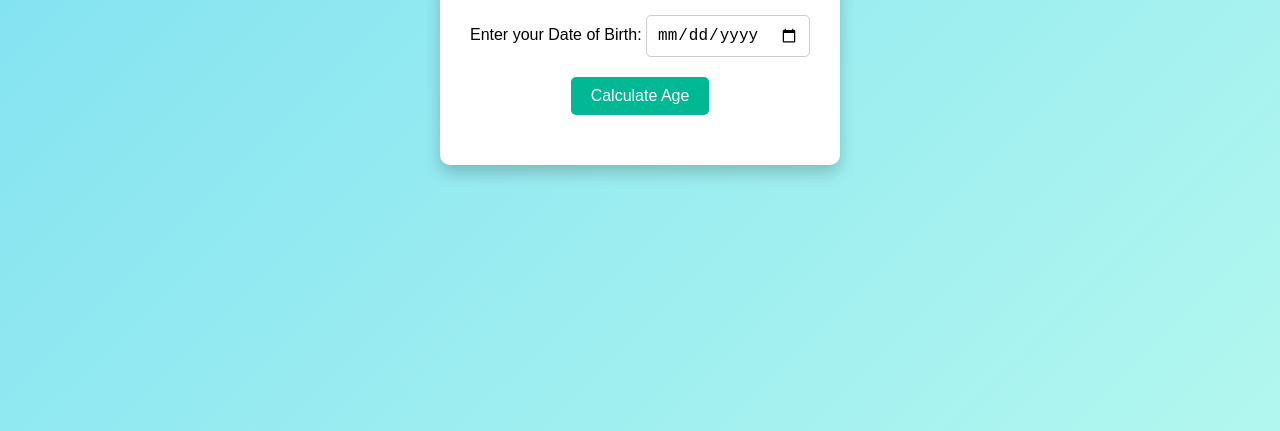
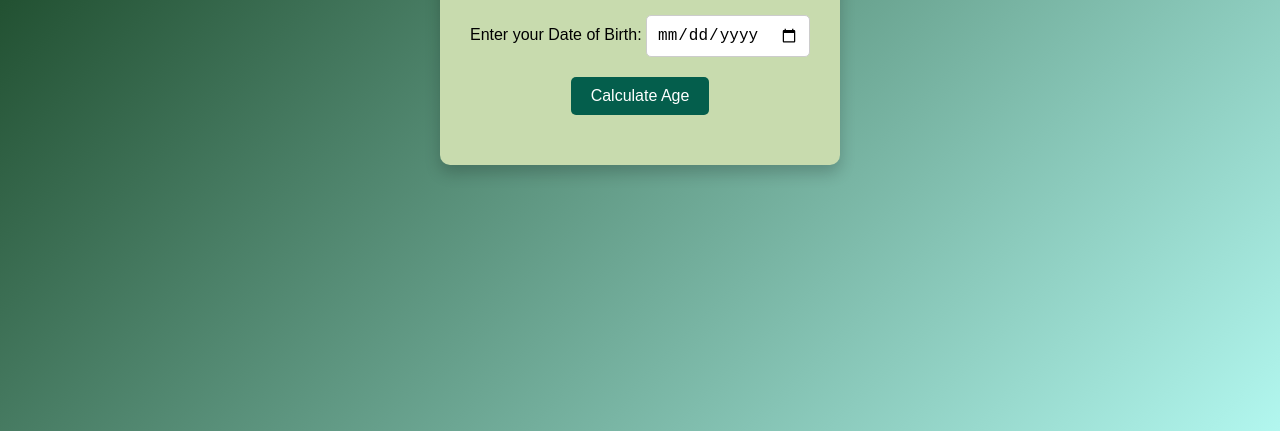
Before and after one commit to smprh01/Age-calculator, a plain HTML site: page index.html in a window 1280 px wide. Shown: the part 369-800 px from the top of the page. Drawn offline with Linux system fonts and the light colour scheme.

Commit message:
second commit

```diff
--- a/style.css
+++ b/style.css
@@ -1,6 +1,6 @@
 body {
     font-family: Arial, sans-serif;
-    background: linear-gradient(135deg, #7bdff2, #b2f7ef);
+    background: linear-gradient(135deg, #032d09, #b2f7ef);
     display: flex;
     justify-content: center;
     align-items: center;
@@ -9,7 +9,7 @@ body {
   }
 
   .container {
-    background: white;
+    background: rgb(200, 219, 174);
     padding: 30px;
     border-radius: 10px;
     text-align: center;
@@ -37,7 +37,7 @@ body {
     margin: 20px auto 0;
     padding: 10px 20px;
     font-size: 16px;
-    background-color: #00b894;
+    background-color: #045e4c;
     color: white;
     border: none;
     border-radius: 5px;
@@ -45,7 +45,7 @@ body {
   }
 
   button:hover {
-    background-color: #019874;
+    background-color: #426a61;
   }
 
   #result {
```
